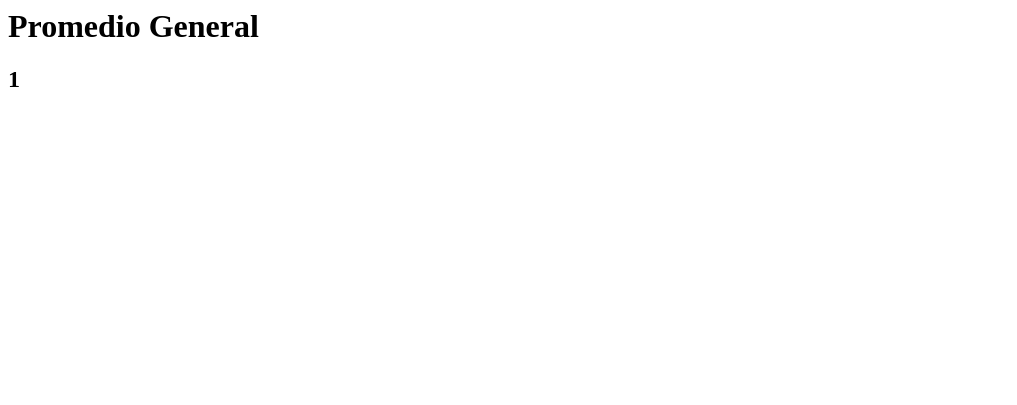
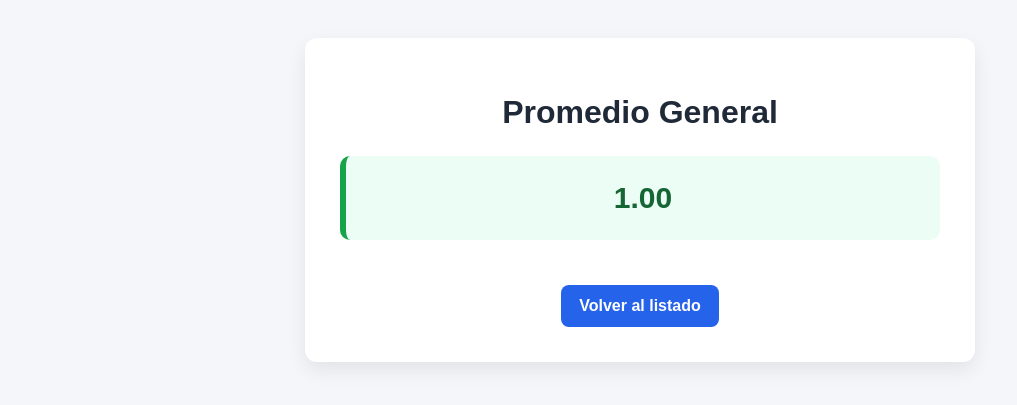
Before and after one commit to sebastianUCC2024/SistemaCalificaciones, a Django app: page /promedio-general/ in a window 1280 px wide. Shown: the top 405 px of the page, without its empty margins (0-1017 px from the left). Run offline with Django 5.2, Linux system fonts and the light colour scheme; tables that the repository leaves empty hold one stand-in row (values such as "Sample post").

Commit message:
mejorando promediogeneral

```diff
--- a/sistema_calificaciones/calificacionesEstudiantes/templates/calificaciones/promedio_general.html
+++ b/sistema_calificaciones/calificacionesEstudiantes/templates/calificaciones/promedio_general.html
@@ -1,3 +1,77 @@
-<h1>Promedio General</h1>
+<!DOCTYPE html>
+<html lang="es">
+<head>
+    <meta charset="UTF-8">
+    <title>Promedio General</title>
+    <style>
+        body {
+            font-family: Arial, sans-serif;
+            background: #f4f6f9;
+            padding: 30px;
+        }
 
-<h2>{{ promedio }}</h2>
+        .container {
+            max-width: 600px;
+            margin: auto;
+            background: white;
+            padding: 35px;
+            border-radius: 12px;
+            text-align: center;
+            box-shadow: 0 8px 20px rgba(0,0,0,0.08);
+        }
+
+        h1 {
+            color: #1f2937;
+        }
+
+        .promedio {
+            margin: 25px 0;
+            padding: 25px;
+            background: #ecfdf5;
+            border-left: 6px solid #16a34a;
+            border-radius: 10px;
+            font-size: 30px;
+            font-weight: bold;
+            color: #166534;
+        }
+
+        .sin-registros {
+            color: #dc2626;
+            font-size: 20px;
+            font-weight: bold;
+        }
+
+        a {
+            display: inline-block;
+            margin-top: 20px;
+            background: #2563eb;
+            color: white;
+            padding: 12px 18px;
+            border-radius: 8px;
+            text-decoration: none;
+            font-weight: bold;
+        }
+
+        a:hover {
+            background: #1d4ed8;
+        }
+    </style>
+</head>
+<body>
+
+<div class="container">
+    <h1>Promedio General</h1>
+
+    {% if promedio %}
+        <div class="promedio">
+            {{ promedio|floatformat:2 }}
+        </div>
+    {% else %}
+        <p class="sin-registros">No hay calificaciones registradas.</p>
+    {% endif %}
+
+    <a href="{% url 'listar_calificaciones' %}">Volver al listado</a>
+</div>
+
+</body>
+</html>
```
